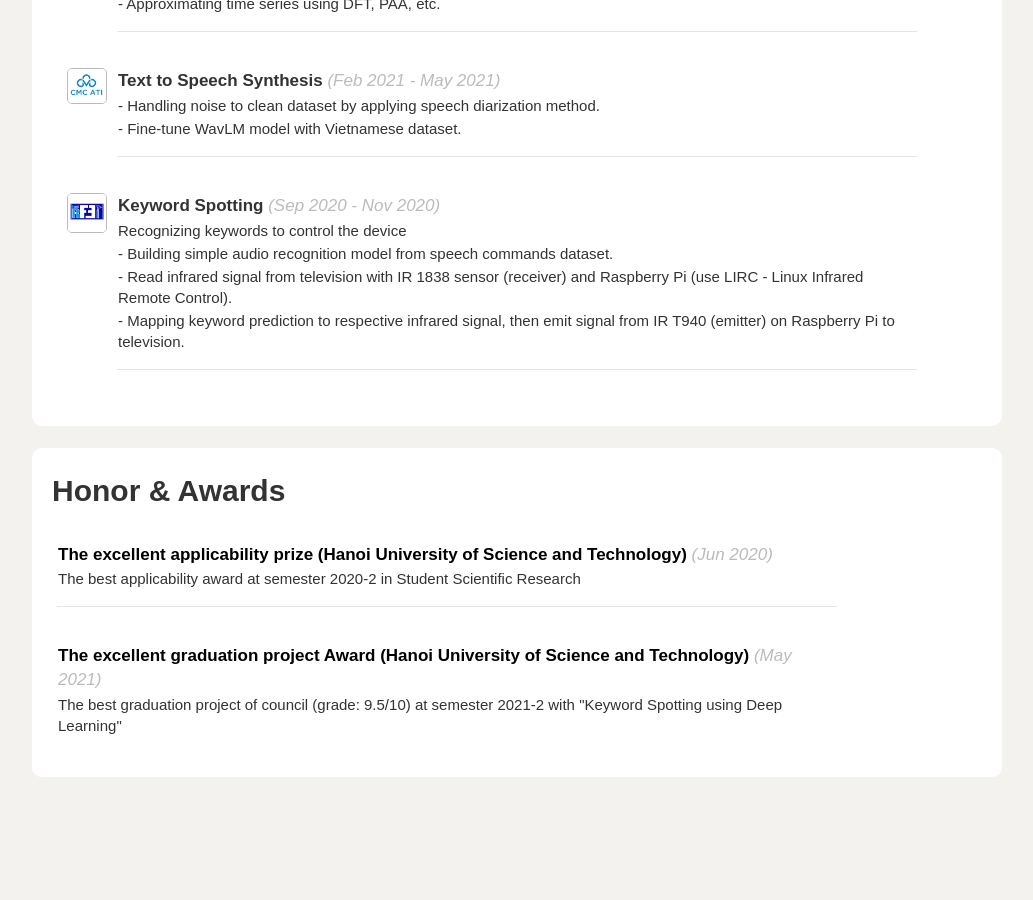
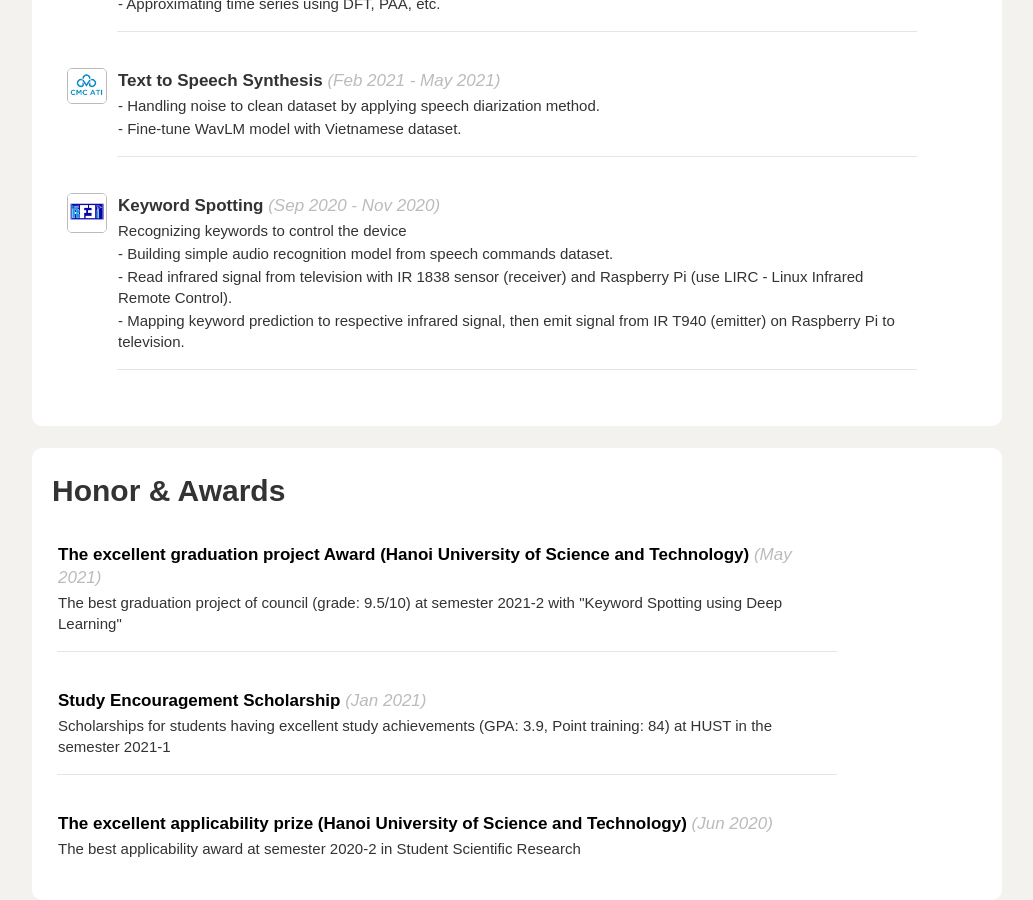
Before and after one commit to dangho99/dang99.github.io, a Jekyll site: the page built from about.html, in a window 1280 px wide and 900 px high, scrolled down 3289 px. Shown: the whole window, without its empty margins (123-1156 px from the left). Built offline with Jekyll 4.4.1, drawn with Linux system fonts in a browser that asks for light colours; before the commit the page ends 4066 px from its top, so only the background shows below that.

Commit message:
update cv

```diff
--- a/_data/profile.yml
+++ b/_data/profile.yml
@@ -193,11 +193,15 @@
 publications:
 
 awards:
+  - name: "The excellent graduation project Award (Hanoi University of Science and Technology)"
+    time: "May 2021"
+    url: ""
+    description: 'The best graduation project of council (grade: 9.5/10) at semester 2021-2 with "Keyword Spotting using Deep Learning"'
+  - name: "Study Encouragement Scholarship"
+    time: "Jan 2021"
+    url: ""
+    description: "Scholarships for students having excellent study achievements (GPA: 3.9, Point training: 84) at HUST in the semester 2021-1"
   - name: "The excellent applicability prize (Hanoi University of Science and Technology)"
     time: "Jun 2020"
     url: "https://drive.google.com/file/d/1-uIrp8pIjhTQapCvEcLc_1_YTnYNQWub/view?usp=sharing"
     description: "The best applicability award at semester 2020-2 in Student Scientific Research"
-  - name: "The excellent graduation project Award (Hanoi University of Science and Technology)"
-    time: "May 2021"
-    url: ""
-    description: 'The best graduation project of council (grade: 9.5/10) at semester 2021-2 with "Keyword Spotting using Deep Learning"'
```
